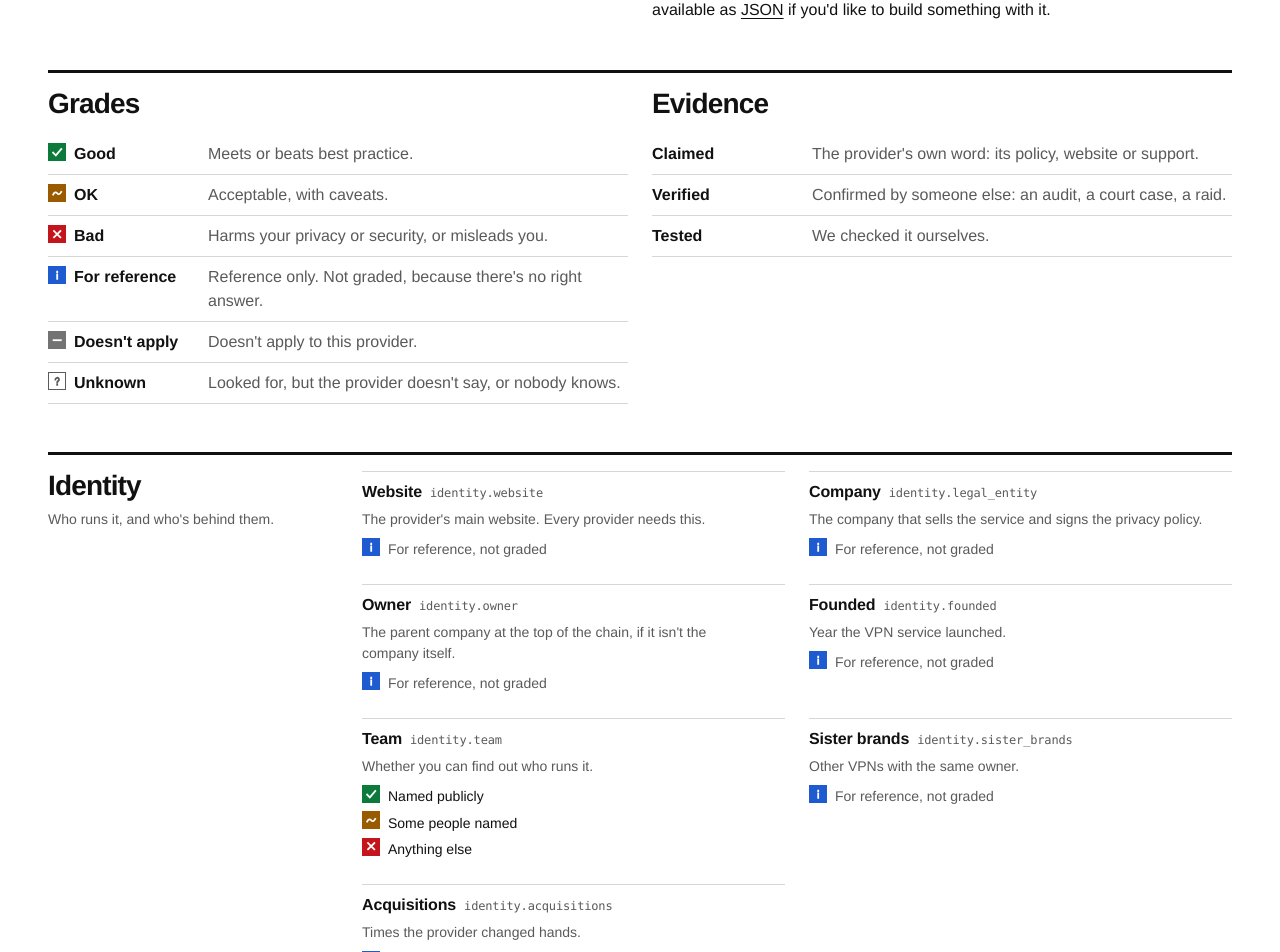
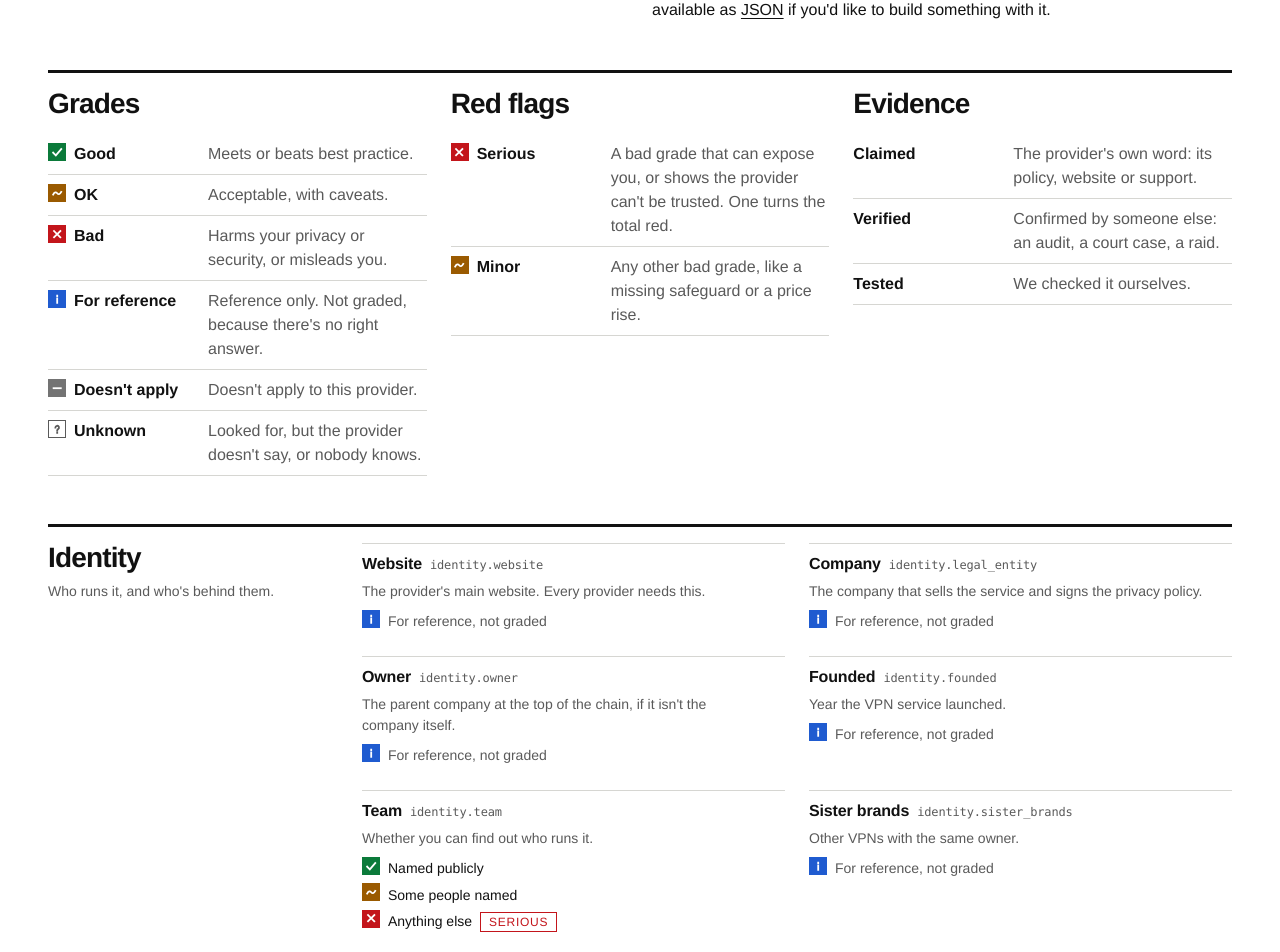
Before and after one commit to NotAFlightRisk/fineprint, a SvelteKit app: page /methodology in a window 1280 px wide. Shown: the part 260-1212 px from the top of the page. Built offline with nearby package versions, Linux system fonts and the light colour scheme.

Commit message:
feat(web): serious and minor red flags
- 11 criteria are marked serious in criteria.yml
- Red flag counts are red if any are serious, otherwise orange
- Serious flags are listed first, and tagged on provider and methodology pages
- Verdicts say "1 serious and 3 minor red flags"

```diff
--- a/data/criteria.yml
+++ b/data/criteria.yml
@@ -8,6 +8,9 @@
 #   where/within  records filter by field values, or to the last n months, before min/max
 #   {}            matches anything
 # No rules means the criterion is reference only, graded `info`.
+#
+# serious: true   a bad grade here is a serious red flag, which turns the count red.
+#                 Without it, a bad grade is a minor flag, shown in orange.
 
 categories:
   - id: identity
@@ -33,6 +36,7 @@ categories:
         description: Year the VPN service launched.
       - key: team
         label: Team
+        serious: true
         type: enum
         description: Whether you can find out who runs it.
         options:
@@ -70,6 +74,7 @@ categories:
         description: Every country it has a registered company in.
       - key: eyes
         label: Eyes alliance
+        serious: true
         type: enum
         derived: true
         description: >-
@@ -91,6 +96,7 @@ categories:
     criteria:
       - key: traffic
         label: Traffic
+        serious: true
         type: enum
         description: Sites you visit and what you send.
         options: &logs
@@ -104,12 +110,14 @@ categories:
           bad: {}
       - key: dns
         label: DNS requests
+        serious: true
         type: enum
         description: The domain names you look up.
         options: *logs
         rules: *logs-rules
       - key: timestamps
         label: Connection times
+        serious: true
         type: enum
         description: When you connect and disconnect.
         options: *logs
@@ -122,6 +130,7 @@ categories:
         rules: *logs-rules
       - key: source_ip
         label: Your IP address
+        serious: true
         type: enum
         description: The real IP address you connect from.
         options: *logs
@@ -182,6 +191,7 @@ categories:
           bad: {}
       - key: canary
         label: Warrant canary
+        serious: true
         type: enum
         description: A regularly updated statement that it hasn't been served a gag order.
         options:
@@ -201,6 +211,7 @@ categories:
           ok: {}
       - key: incidents
         label: Incidents
+        serious: true
         type: records
         description: Breaches, leaks and legal run-ins, and how well they were handled.
         fields:
@@ -296,6 +307,7 @@ categories:
           bad: {}
       - key: kill_switch
         label: Kill switch
+        serious: true
         type: enum
         description: Blocks traffic if the tunnel drops.
         options:
@@ -346,6 +358,7 @@ categories:
           ok: {}
       - key: virtual_locations
         label: Virtual locations
+        serious: true
         type: enum
         description: Servers that claim to be in one country but sit in another.
         options:
@@ -536,6 +549,7 @@ categories:
           ok: {}
       - key: review_sites
         label: Owns review sites
+        serious: true
         type: bool
         description: Owns or funds sites that review VPNs.
         rules:
--- a/src/app.css
+++ b/src/app.css
@@ -253,6 +253,21 @@ a[target='_blank'] {
   }
 }
 
+/* a small label beside a value, like its evidence */
+.tag {
+  padding: 0 var(--space-2);
+  border: var(--rule-thin) solid var(--rule-faint);
+  font-size: var(--text-xs);
+  text-transform: uppercase;
+  letter-spacing: 0.06em;
+  color: var(--text-muted);
+
+  &.serious {
+    border-color: currentColor;
+    color: var(--bad);
+  }
+}
+
 [data-grade='good'] {
   --grade: var(--good);
 }
--- a/src/lib/data/build.ts
+++ b/src/lib/data/build.ts
@@ -33,7 +33,9 @@ function derive(criteria: Record<string, Entry>, criterion: Criterion): Partial<
 
 export function unify(categories: Category[], id: string, raw: Raw, today: Date): Provider {
   const criteria: Record<string, Entry> = {};
-  for (const criterion of categories.flatMap((category) => category.criteria)) {
+  const all = categories.flatMap((category) => category.criteria);
+  const serious = new Set(all.filter((criterion) => criterion.serious).map(({ id }) => id));
+  for (const criterion of all) {
     const given = raw.criteria[criterion.category]?.[criterion.key];
     const entry: Partial<Entry> | undefined = criterion.derived
       ? derive(criteria, criterion)
@@ -59,7 +61,10 @@ export function unify(categories: Category[], id: string, raw: Raw, today: Date)
     stale: age > staleAfterDays * 864e5,
     criteria,
     refs: raw.refs ?? {},
-    flags: Object.keys(criteria).filter((key) => criteria[key].grade === 'bad')
+    // serious ones first, then in the order the site shows them
+    flags: Object.keys(criteria)
+      .filter((key) => criteria[key].grade === 'bad')
+      .sort((a, b) => Number(serious.has(b)) - Number(serious.has(a)))
   };
 }
 
--- a/src/lib/data/types.ts
+++ b/src/lib/data/types.ts
@@ -56,6 +56,7 @@ export interface Criterion {
   rules?: Rules;
   required?: boolean;
   derived?: boolean;
+  serious?: boolean;
 }
 
 export interface Category {
--- a/src/lib/server/og.ts
+++ b/src/lib/server/og.ts
@@ -105,10 +105,14 @@ const lede = (title: string, text: string) =>
     div({ fontSize: 34, color: colour.muted, width: 860, lineHeight: 1.3 }, text)
   );
 
-const flagCount = (count: number, size: number) =>
+const flagCount = ({ flags, serious }: Summary, size: number) =>
   div(
-    { fontSize: size, fontWeight: 600, color: count ? colour.bad : colour.muted },
-    redFlags(count)
+    {
+      fontSize: size,
+      fontWeight: 600,
+      color: serious ? colour.bad : flags.length ? colour.ok : colour.muted
+    },
+    redFlags(flags.length)
   );
 
 function providerImage(summary: Summary, checked: string) {
@@ -148,7 +152,7 @@ function providerImage(summary: Summary, checked: string) {
         fontSize: 30
       },
       summary.price ? `From ${summary.price}` : 'Price unknown',
-      flagCount(summary.flags.length, 30)
+      flagCount(summary, 30)
     )
   );
 }
@@ -161,7 +165,7 @@ function homeImage(summaries: Summary[], counts: ReturnType<typeof stats>) {
     div({ paddingTop: 44 }, headline('The VPN fine\u00a0print, side by side')),
     div(
       { gap: 24 },
-      ...shown.map(({ name, icon: logo, checks, flags }) =>
+      ...shown.map((summary) =>
         div(
           {
             flex: 1,
@@ -173,7 +177,7 @@ function homeImage(summaries: Summary[], counts: ReturnType<typeof stats>) {
           },
           div(
             { alignItems: 'center', gap: 12 },
-            img(icon(logo), 36),
+            img(icon(summary.icon), 36),
             div(
               {
                 fontSize: 24,
@@ -182,11 +186,11 @@ function homeImage(summaries: Summary[], counts: ReturnType<typeof stats>) {
                 whiteSpace: 'nowrap',
                 textOverflow: 'ellipsis'
               },
-              name
+              summary.name
             )
           ),
-          div({ gap: 6 }, ...checks.map((check) => mark(check.grade ?? 'unknown', 24))),
-          flagCount(flags.length, 20)
+          div({ gap: 6 }, ...summary.checks.map((check) => mark(check.grade ?? 'unknown', 24))),
+          flagCount(summary, 20)
         )
       ),
       summaries.length > shown.length &&
--- a/src/lib/summary.ts
+++ b/src/lib/summary.ts
@@ -81,6 +81,9 @@ const describeEntry = (provider: Provider, criterion: Criterion) =>
 export const flagged = (provider: Provider, criteria: Map<string, Criterion>) =>
   provider.flags.map((id) => describeEntry(provider, criteria.get(id)!));
 
+export const seriousFlags = (provider: Provider, criteria: Map<string, Criterion>) =>
+  provider.flags.filter((id) => criteria.get(id)!.serious).length;
+
 export const located = (provider: Provider, criteria: Map<string, Criterion>) =>
   ['jurisdiction.hq', 'jurisdiction.eyes']
     .filter((id) => provider.criteria[id])
@@ -100,14 +103,22 @@ export function summarise(provider: Provider, criteria: Map<string, Criterion>)
     where: located(provider, criteria),
     checks: checklist(provider, criteria),
     flags: flagged(provider, criteria),
+    serious: seriousFlags(provider, criteria),
     price: best ? formatValue(criteria.get('pricing.best')!, best) : undefined
   };
 }
 
 export type Summary = ReturnType<typeof summarise>;
 
-export function verdict({ name, where, checks, flags }: Summary) {
+export function verdict({ name, where, checks, flags, serious }: Summary) {
   const passed = checks.filter((check) => check.grade === 'good').length;
-  const red = redFlags(flags.length).toLowerCase();
+  // "1 serious and 3 minor red flags", "2 minor red flags", "no red flags"
+  const kinds = [
+    serious && `${serious} serious`,
+    flags.length - serious && `${flags.length - serious} minor`
+  ];
+  const red = flags.length
+    ? `${kinds.filter(Boolean).join(' and ')} red flag${flags.length === 1 ? '' : 's'}`
+    : 'no red flags';
   return `${name} (${where.join(', ')}) passes ${passed} of ${checks.length} privacy checks, with ${red}.`;
 }
--- a/src/routes/llms.txt/+server.ts
+++ b/src/routes/llms.txt/+server.ts
@@ -23,7 +23,11 @@ export const GET = () => {
     '',
     ...providers.map((provider) => {
       const summary = summarise(provider, criteria);
-      const flags = summary.flags.length ? ` Red flags: ${summary.flags.join('; ')}.` : '';
+      // serious flags come first, so the first few get marked
+      const named = summary.flags.map((flag, i) =>
+        i < summary.serious ? `${flag} (serious)` : flag
+      );
+      const flags = named.length ? ` Red flags: ${named.join('; ')}.` : '';
       const price = summary.price ? ` From ${summary.price}.` : '';
       return link(provider.name, `/${provider.id}`, `${verdict(summary)}${flags}${price}`);
     }),
--- a/src/routes/methodology/+page.svelte
+++ b/src/routes/methodology/+page.svelte
@@ -22,6 +22,15 @@
     ['Verified', 'Confirmed by someone else: an audit, a court case, a raid.'],
     ['Tested', 'We checked it ourselves.']
   ];
+
+  const flags = [
+    [
+      'bad',
+      'Serious',
+      "A bad grade that can expose you, or shows the provider can't be trusted. One turns the total red."
+    ],
+    ['ok', 'Minor', 'Any other bad grade, like a missing safeguard or a price rise.']
+  ] as const;
 
   const levels = ['good', 'ok', 'bad'] as const;
 </script>
@@ -64,6 +73,17 @@
     </dl>
   </div>
   <div>
+    <h2>Red flags</h2>
+    <dl>
+      {#each flags as [grade, name, meaning] (name)}
+        <div>
+          <dt><GradeMark {grade} label="" /> {name}</dt>
+          <dd>{meaning}</dd>
+        </div>
+      {/each}
+    </dl>
+  </div>
+  <div>
     <h2>Evidence</h2>
     <dl>
       {#each evidence as [name, meaning] (name)}
@@ -97,6 +117,9 @@
                   <li>
                     <GradeMark grade={level} />
                     {describeRule(criterion, criterion.rules[level])}
+                    {#if level === 'bad' && criterion.serious}
+                      <span class="tag serious">Serious</span>
+                    {/if}
                   </li>
                 {/if}
               {/each}
```
Also changed, not shown: src/lib/components/ProviderCard.svelte (+16 -6 lines), src/lib/components/ProviderTable.svelte (+14 -4 lines), src/routes/[provider]/+page.svelte (+7 -13 lines), 2 other files (tests, documents, lock files or other folders).
